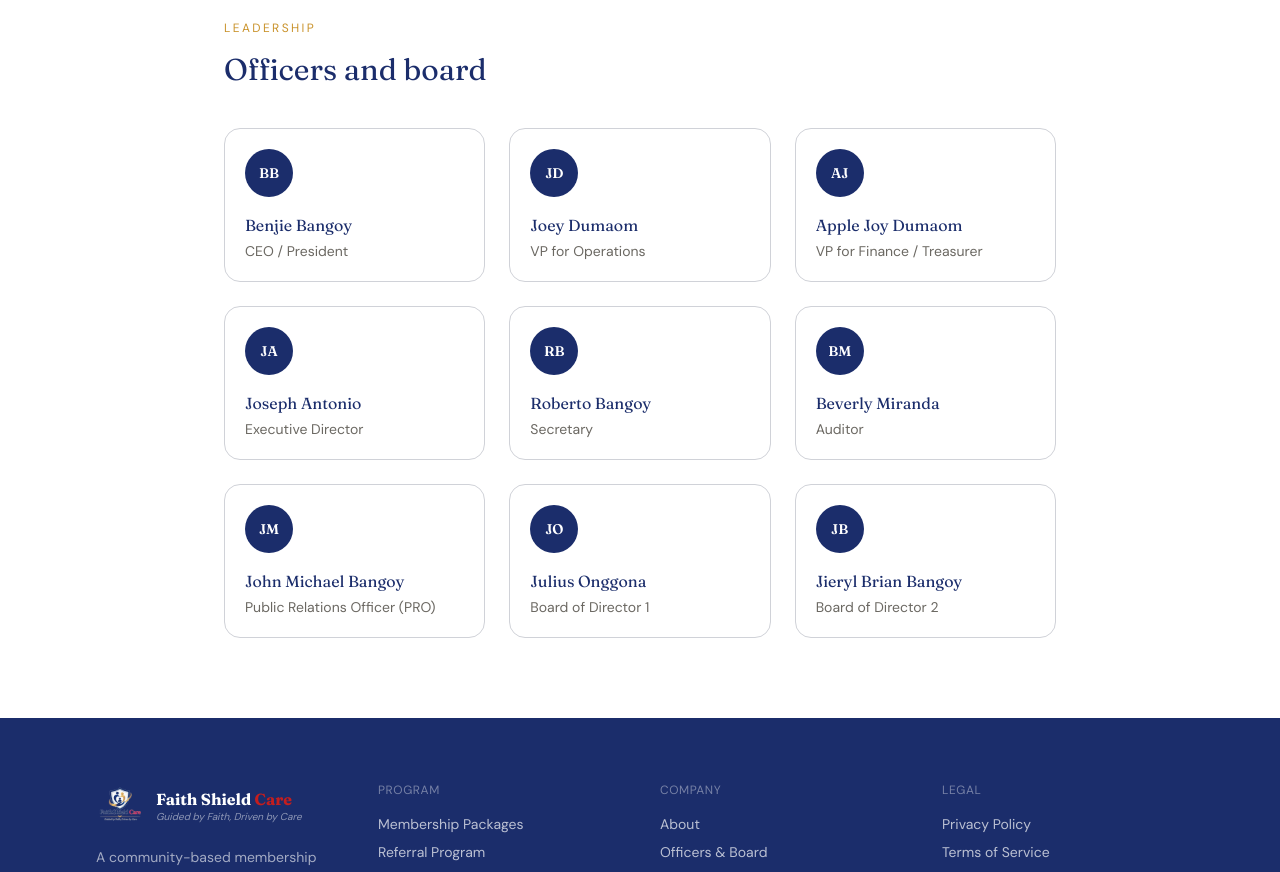
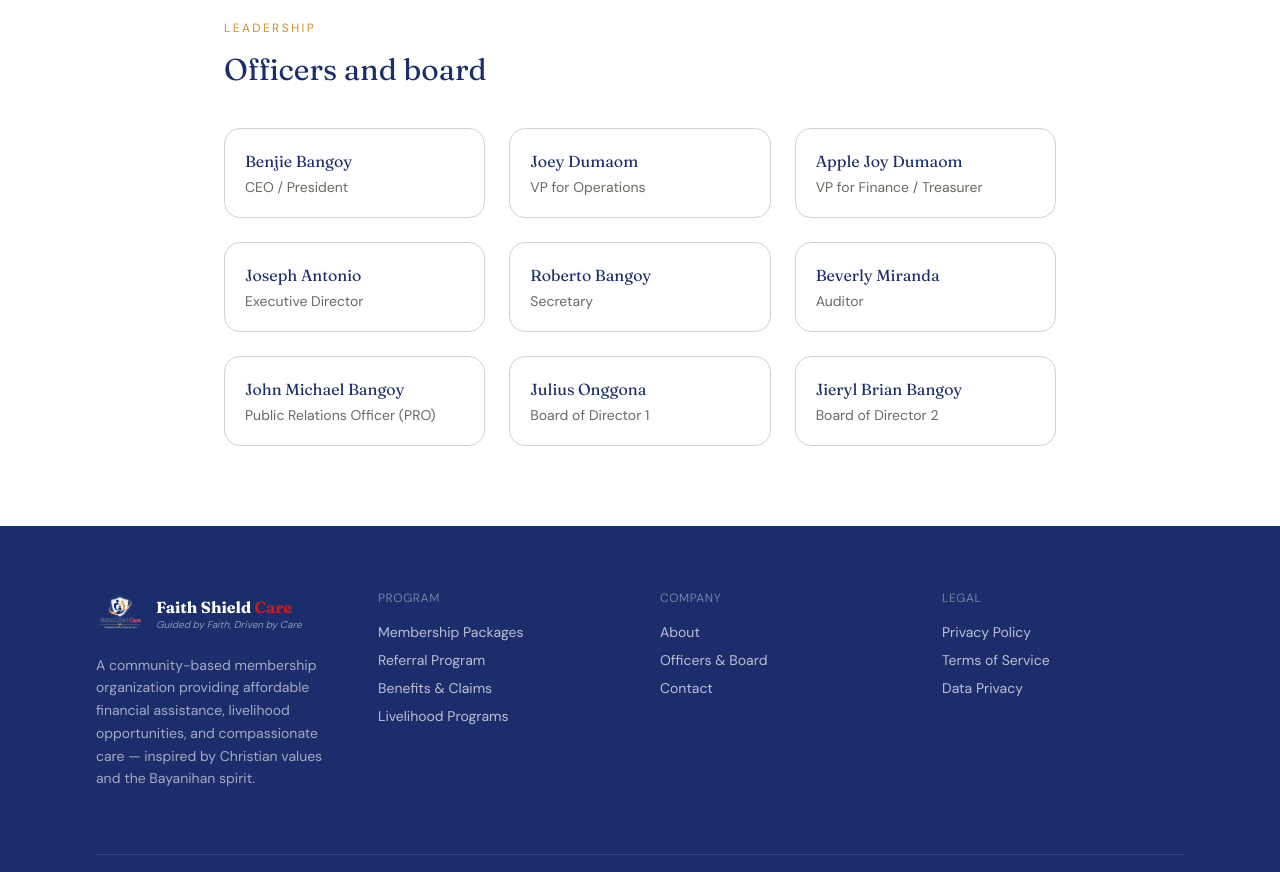
Before and after one commit to plaxorizor/GPSCv2, a React (Vite) app: page /about in a window 1280 px wide. Shown: the part 3080-3952 px from the top of the page. Built offline with nearby package versions, Linux system fonts and the light colour scheme; no server answers.

Commit message:
fix: simplify officer display in About section by removing initials

```diff
--- a/src/pages/visitor/nav/About.tsx
+++ b/src/pages/visitor/nav/About.tsx
@@ -125,23 +125,12 @@ const About: React.FC = () => {
                                 { role: "Public Relations Officer (PRO)", name: "John Michael Bangoy" },
                                 { role: "Board of Director 1", name: "Julius Onggona" },
                                 { role: "Board of Director 2", name: "Jieryl Brian Bangoy" },
-                            ].map((officer, i) => {
-                                const initials = officer.name
-                                    .split(" ")
-                                    .map((n) => n[0])
-                                    .slice(0, 2)
-                                    .join("")
-                                    .toUpperCase();
-                                return (
-                                    <div key={i} className="border-fsc-cream-dark rounded-2xl border p-5">
-                                        <div className="bg-fsc-navy font-display mb-4 flex h-12 w-12 items-center justify-center rounded-full text-sm font-semibold text-white">
-                                            {initials}
-                                        </div>
-                                        <div className="font-display text-fsc-navy text-base">{officer.name}</div>
-                                        <div className="text-fsc-stone mt-1 text-sm">{officer.role}</div>
-                                    </div>
-                                );
-                            })}
+                            ].map((officer, i) => (
+                                <div key={i} className="border-fsc-cream-dark rounded-2xl border p-5">
+                                    <div className="font-display text-fsc-navy text-base">{officer.name}</div>
+                                    <div className="text-fsc-stone mt-1 text-sm">{officer.role}</div>
+                                </div>
+                            ))}
                         </div>
                     </div>
                 </section>
```
